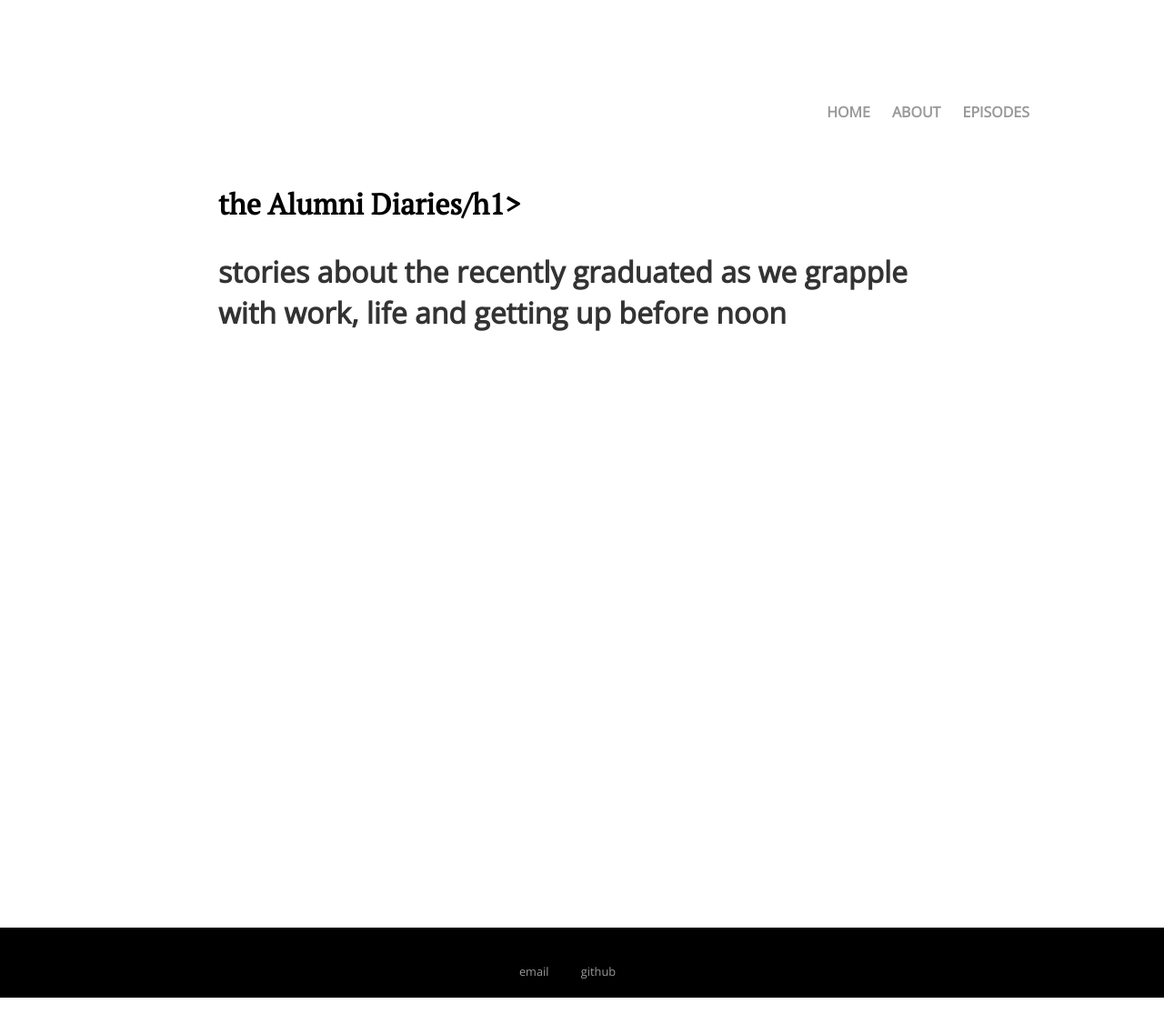
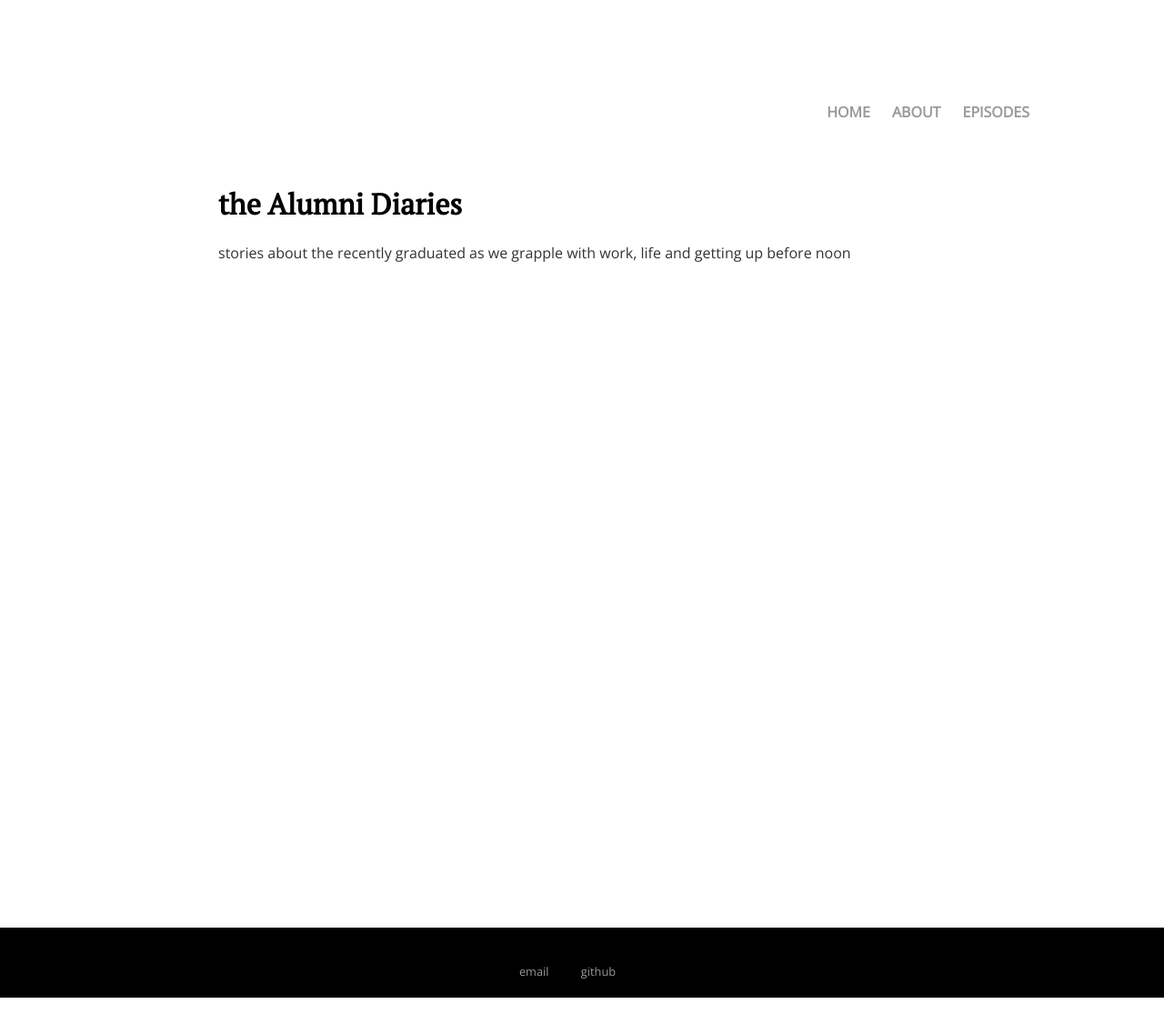
Before and after one commit to dlam58/theAlumniDiaries, a Jekyll site: the page built from index.html, in a window 1280 px wide. Shown: the whole page at 91% size. Built offline with Jekyll 4.4.1, drawn with Linux system fonts in a browser that asks for light colours.

Commit message:
formatting update

```diff
--- a/index.html
+++ b/index.html
@@ -3,6 +3,6 @@ layout: default
 title: the Alumni Diaries
 ---
 <div class="blurb">
-	<h1>the Alumni Diaries/h1>
+	<h1>the Alumni Diaries</h1>
 	<p>stories about the recently graduated as we grapple with work, life and getting up before noon</p>
 </div><!-- /.blurb -->
```
